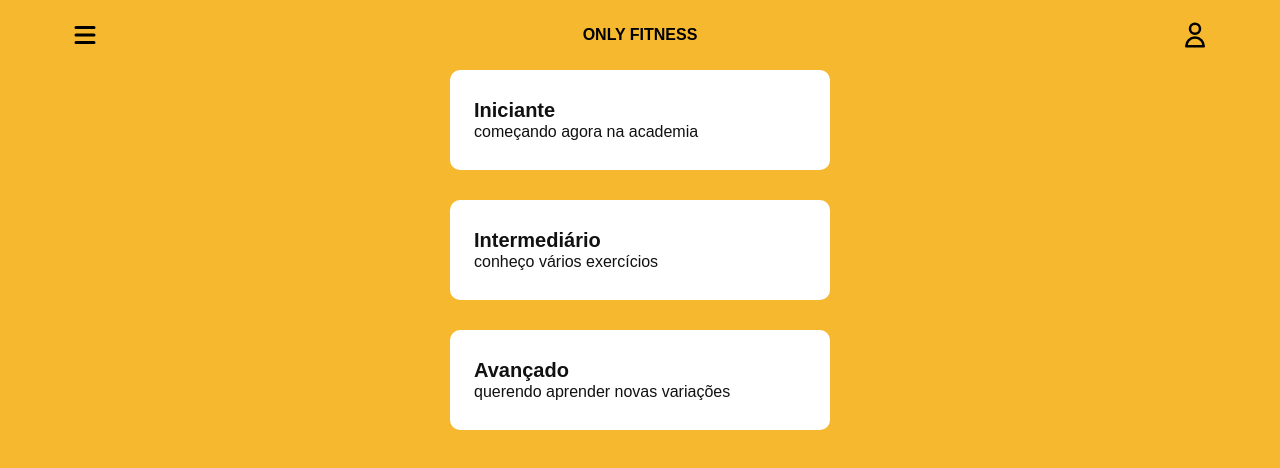
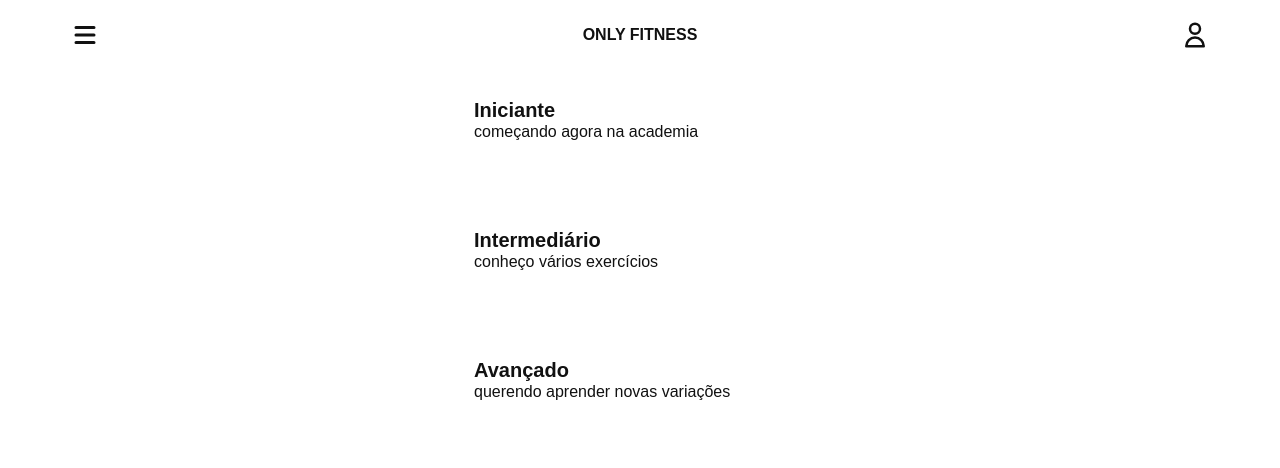
Before and after one commit to thiagonunesbatista/fitness-app, a React (Create React App) app: page / in a window 1280 px wide. Shown: the top 468 px of the page. Built offline with nearby package versions, Linux system fonts and the light colour scheme; a web font is replaced by a local one.

Commit message:
fix: remove background yellow from all pages

```diff
--- a/src/GlobalStyles.js
+++ b/src/GlobalStyles.js
@@ -6,12 +6,11 @@ export const GlobalStyles = createGlobalStyle`
   padding: 0;
   margin: 0;
   font-family: 'Sofia Sans', sans-serif;
+  color: #111;
 }
 
-body {
-  ${({ theme: { colors } }) => ({
-    background: colors.primary
-  })}
+a {
+  text-decoration: none;
 }
 
 `
```
